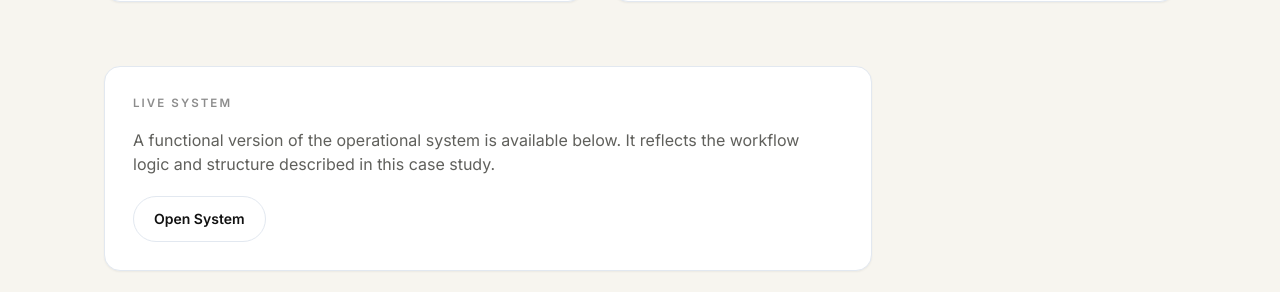
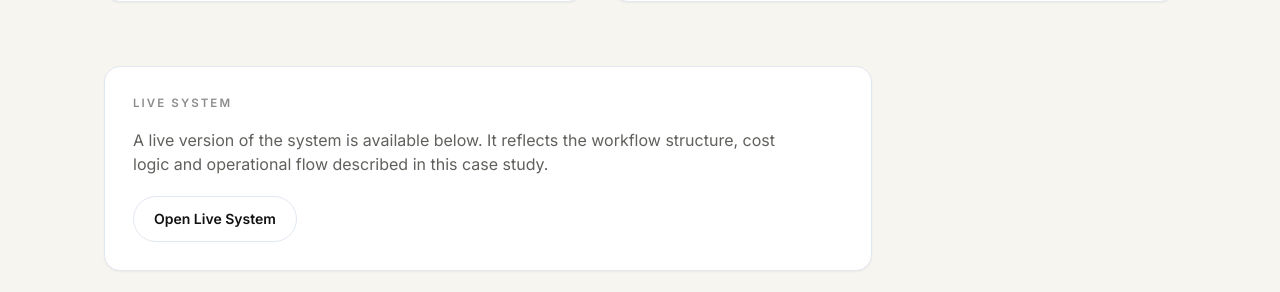
Before and after one commit to Granis75/anisconsult.com, a Next.js app: page /case-study/kepler-express in a window 1280 px wide. Shown: the part 1414-1706 px from the top of the page. Built offline with nearby package versions, Linux system fonts and the light colour scheme.

Commit message:
Refine live system copy in Kepler case study

```diff
--- a/app/case-study/kepler-express/page.tsx
+++ b/app/case-study/kepler-express/page.tsx
@@ -155,9 +155,9 @@ export default function KeplerExpressCaseStudyPage() {
                   Live System
                 </p>
                 <p className="mt-4 max-w-2xl text-sm leading-7 text-muted sm:text-base">
-                  A functional version of the operational system is available
-                  below. It reflects the workflow logic and structure described
-                  in this case study.
+                  A live version of the system is available below. It reflects
+                  the workflow structure, cost logic and operational flow
+                  described in this case study.
                 </p>
 
                 <div className="mt-5">
@@ -167,7 +167,7 @@ export default function KeplerExpressCaseStudyPage() {
                     rel="noreferrer"
                     className="inline-flex items-center rounded-full border border-slate-200 bg-white px-5 py-3 text-sm font-semibold text-ink transition hover:bg-slate-50"
                   >
-                    Open System
+                    Open Live System
                   </a>
                 </div>
               </div>
```
